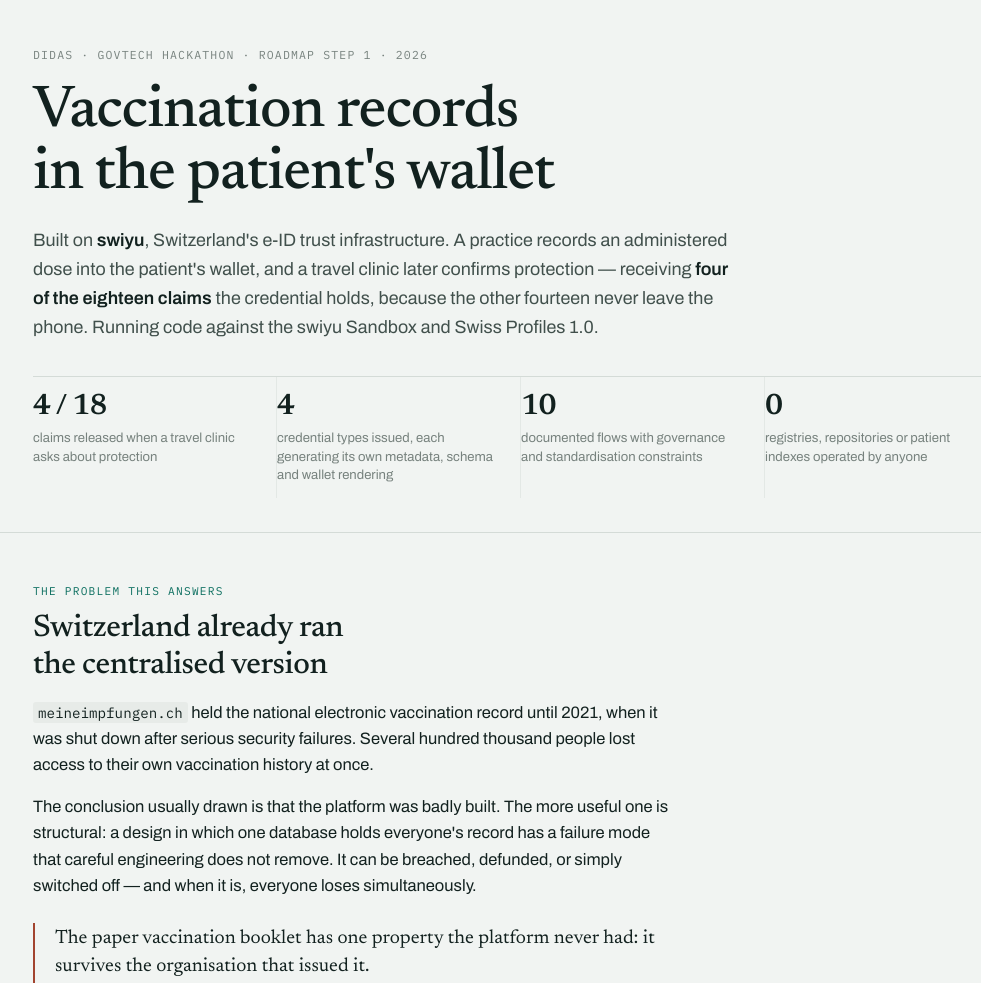
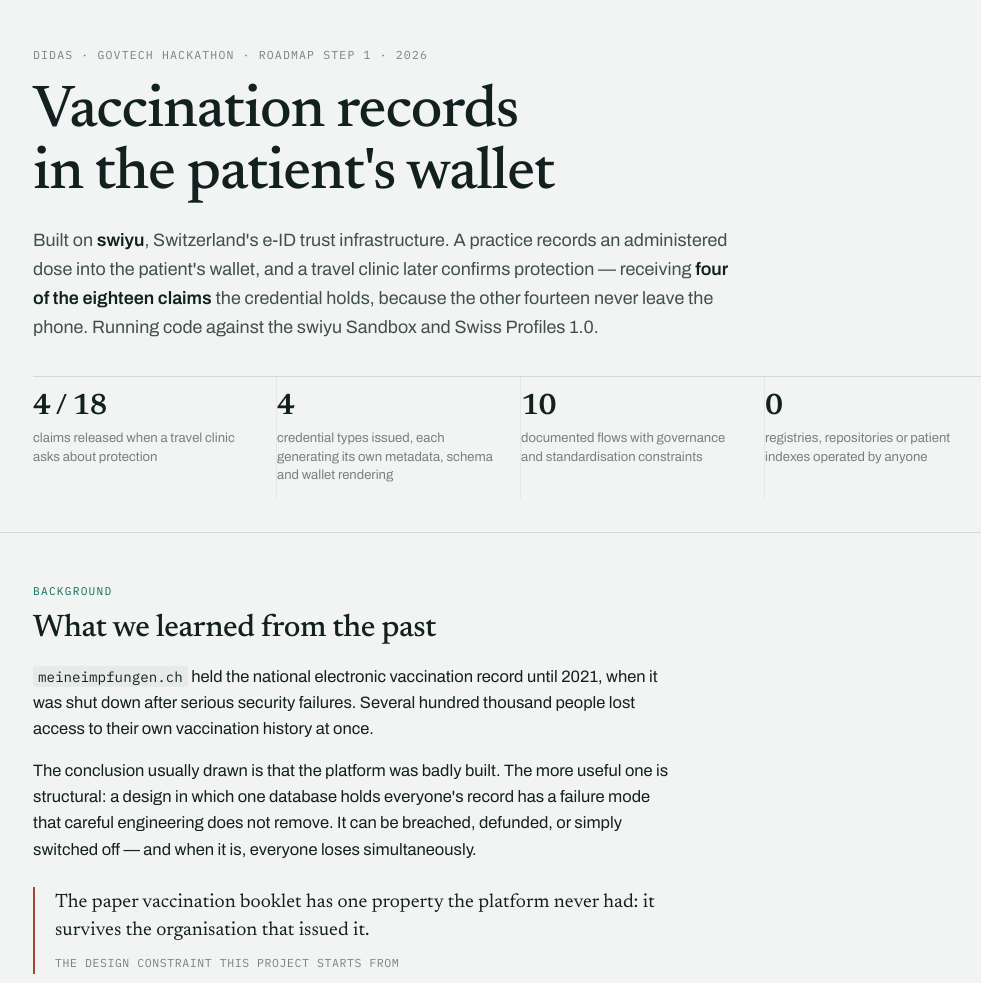
Before and after one commit to DIDAS-swiss/digital-health_swiyu, a website: page site/index.html in a window 1280 px wide. Shown: the top 983 px of the page, without its empty margins (119-1100 px from the left). Drawn offline with Linux system fonts and the light colour scheme.

Commit message:
Retitle the background section
"Switzerland already ran the centralised version" becomes "What we
learned from the past", and its kicker becomes "Background" so the pair
reads together: the section is context rather than a problem statement.

```diff
--- a/site/index.html
+++ b/site/index.html
@@ -366,8 +366,8 @@
 <main class="wrap">
 
   <section>
-    <p class="kicker">The problem this answers</p>
-    <h2>Switzerland already ran the centralised version</h2>
+    <p class="kicker">Background</p>
+    <h2>What we learned from the past</h2>
     <p>
       <code>meineimpfungen.ch</code> held the national electronic vaccination record until 2021, when
       it was shut down after serious security failures. Several hundred thousand people lost access to
```
